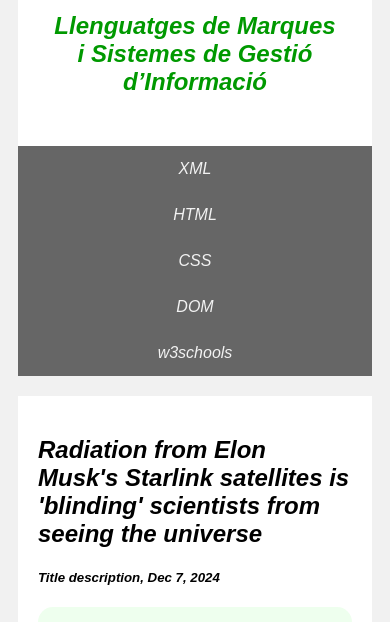
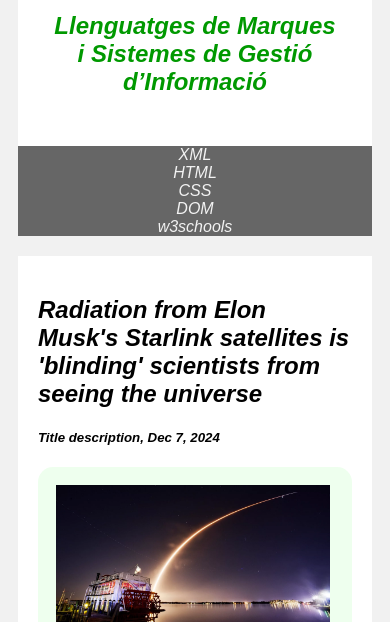
Before and after one commit to xaviblanes/css-layout, a plain HTML site: page index.html in a window 390 px wide. Shown: the part 219-841 px from the top of the page. Drawn offline with Linux system fonts and the light colour scheme.

Commit message:
Update estil.css

```diff
--- a/css/estil.css
+++ b/css/estil.css
@@ -93,19 +93,9 @@ body {
 
 /* Responsive layout - when the screen is less than 800px wide, make the
 two columns stack on top of each other instead of next to each other */
-@media screen and (max-width: 620px) {
-    .leftcolumn, .rightcolumn {
+@media screen and (max-width: 800px) {
+    .leftcolumn, .rightcolumn, .topnav a  {
         width: 100%;
         padding: 0;
     }
 }
-
-/* Responsive layout - when the screen is less than 400px wide, make the
-navigation links stack on top of each other instead of next to each other
-*/
-@media screen and (max-width: 400px) {
-    .topnav a {
-    float: none;
-    width: 100%;
-    }
-}
```
